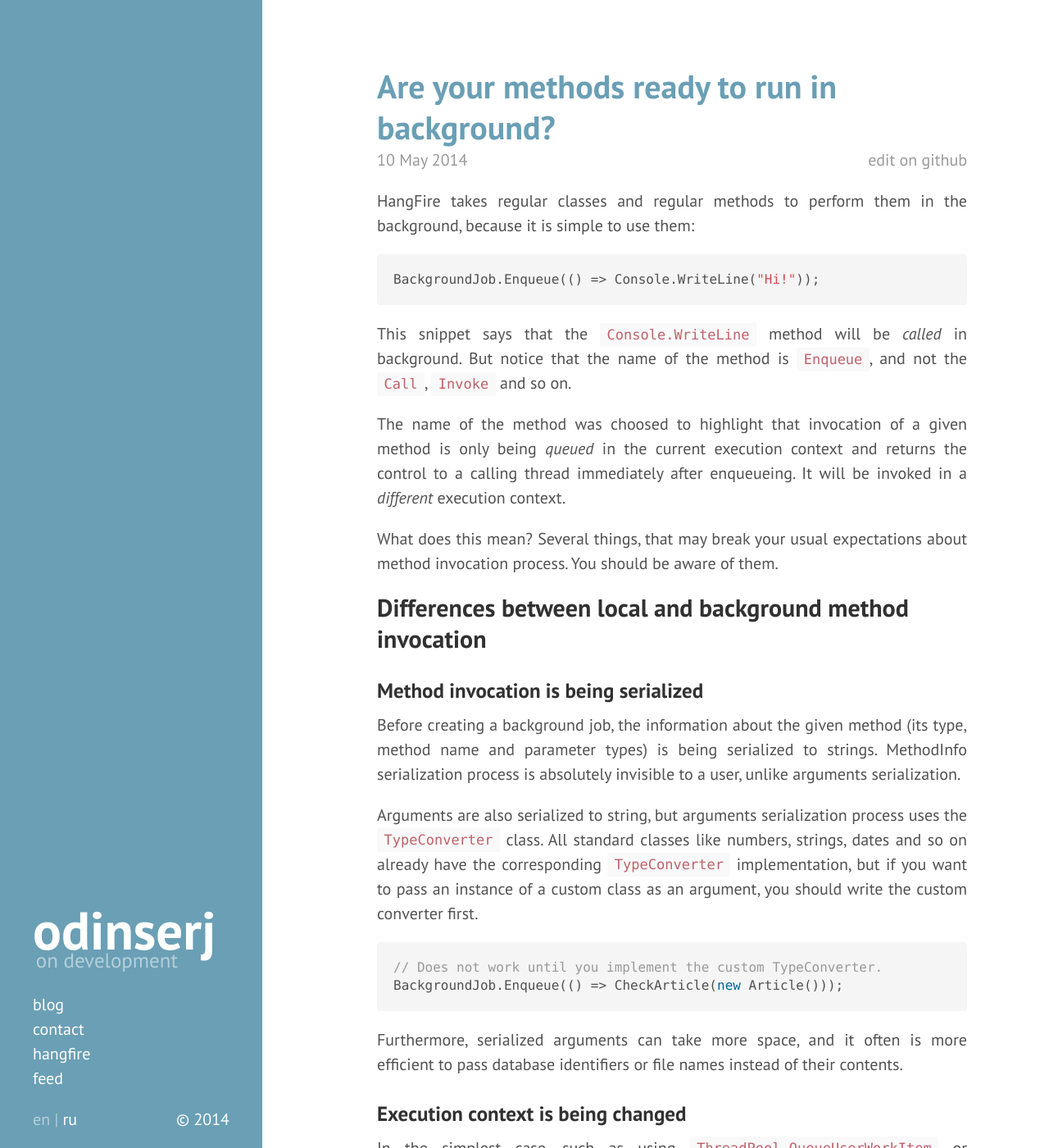
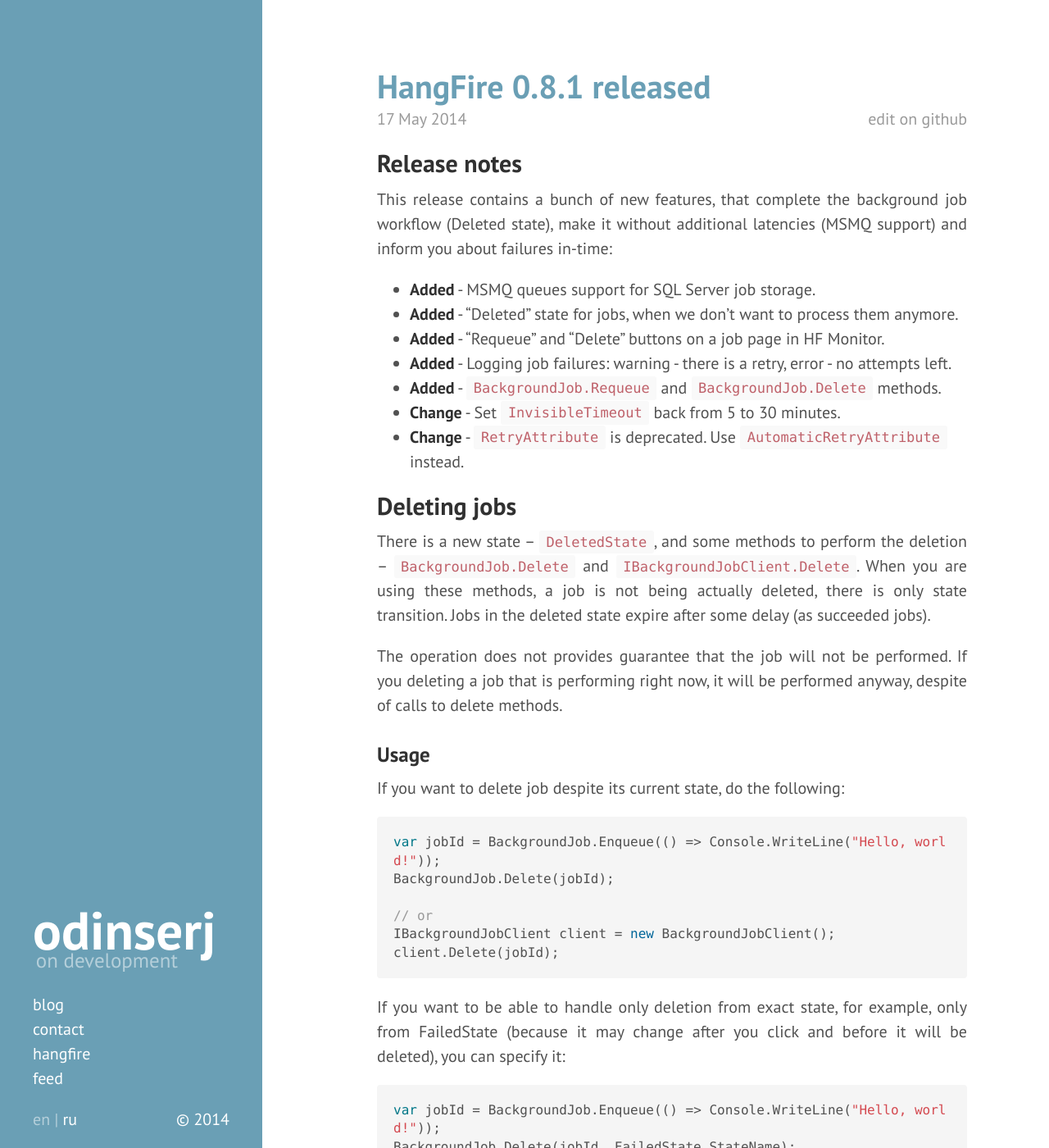
Before and after one commit to odinserj/odinserj.net, a Jekyll site: the page built from index.html, in a window 1280 px wide and 1400 px high. Shown: the whole window at 82% size. Built offline with Jekyll 4.4.1, drawn with Linux system fonts in a browser that asks for light colours; Markdown is read by kramdown in place of the engine named in the settings; the list of posts is cut into pages by our own code; some of the changed text lies outside the part shown.

Commit message:
Post about 0.8.1 release

````diff
--- /dev/null
+++ b/_posts/2014-05-17-hangfire-0.8.1-released.md
@@ -0,0 +1,168 @@
+---
+layout: post
+title: HangFire 0.8.1 released
+---
+
+## Release notes
+
+This release contains a bunch of new features, that complete the background job workflow (Deleted state), make it without additional latencies (MSMQ support) and inform you about failures in-time:
+
+* **Added** - MSMQ queues support for SQL Server job storage.
+* **Added** - "Deleted" state for jobs, when we don't want to process them anymore.
+* **Added** - "Requeue" and "Delete" buttons on a job page in HF Monitor.
+* **Added** - Logging job failures: warning - there is a retry, error - no attempts left.
+* **Added** - `BackgroundJob.Requeue` and `BackgroundJob.Delete` methods.
+* **Change** - Set `InvisibleTimeout` back from 5 to 30 minutes.
+* **Change** - `RetryAttribute` is deprecated. Use `AutomaticRetryAttribute` instead.
+
+## Deleting jobs
+
+There is a new state – `DeletedState`, and some methods to perform the deletion – `BackgroundJob.Delete` and `IBackgroundJobClient.Delete`. When you are using these methods, a job is not being actually deleted, there is only state transition. Jobs in the deleted state expire after some delay (as succeeded jobs).
+
+The operation does not provides guarantee that the job will not be performed. If you deleting a job that is performing right now, it will be performed anyway, despite of calls to delete methods.
+
+### Usage
+
+If you want to delete job despite its current state, do the following:
+
+```csharp
+var jobId = BackgroundJob.Enqueue(() => Console.WriteLine("Hello, world!"));
+BackgroundJob.Delete(jobId);
+
+// or
+IBackgroundJobClient client = new BackgroundJobClient();
+client.Delete(jobId);
+```
+
+If you want to be able to handle only deletion from exact state, for example, only from FailedState (because it may change after you click and before it will be deleted), you can specify it:
+
+```csharp
+var jobId = BackgroundJob.Enqueue(() => Console.WriteLine("Hello, world!"));
+BackgroundJob.Delete(jobId, FailedState.StateName);
+
+// or
+IBackgroundJobClient client = new BackgroundJobClient();
+client.Delete(jobId, ScheduledState.StateName);
+```
+
+### Manual deletion
+
+Job details page now contains *Requeue* and *Delete* buttons (other pages also have these buttons). So, you can requeue and delete your jobs at any time:
+
+![Job deletion](/img/job-deletion.png)
+
+## MSMQ support for SQL Server storage
+
+SQL Server job storage implementation does not require you to learn and install additional technologies, such as Redis, for projects to use HangFire. However, it uses polling to get new jobs that *increases latency* between the creation and invocation process (see also [this feature request](https://github.com/odinserj/HangFire/issues/52)).
+
+The MSMQ implementation, that was introduced in HangFire 0.8.1, replaces only the way HangFire enqueues and dequeues jobs. It uses transactional queues to delete jobs only upon successful completion, that allows to process jobs reliably inside ASP.NET applications. MSMQ queues contain **only job identifiers**, other information is still **persisted in the SQL Server database**.
+
+### Advantages of using MSMQ
+
+* **No additional latency**. It uses blocking calls to fetch jobs – they will be processed as soon as possible.
+* **Immediate re-queueing of terminated jobs**. If the processing was terminated in the middle, it will be started again immediately after application restart. SQL Server implementation uses InvisibleTimeout to distinguish between long-running and aborted jobs.
+
+### Installation
+
+MSMQ support for SQL Server job storage implementation, like other HangFire extensions, is a NuGet package. So, you can install it using NuGet Package Manager Console window:
+
+```
+PM> Install-Package HangFire.SqlServer.MSMQ
+```
+
+### Usage
+
+To use MSMQ queues, you should do the following steps:
+
+1. Create them manually on each host. Don't forget to grant appropriate permissions.
+2. Register all MSMQ queues in current `SqlServerStorage` instance.
+
+```csharp
+var storage = new SqlServerStorage("<connection string>");
+storage.UseMsmqQueues(@".\hangfire-{0}", "critical", "default");
+// or storage.UseMsmqQueues(@".\hangfire-{0}") if you are using only "default" queue.
+
+JobStorage.Current = storage;
+```
+
+To see the full list of supported paths and queues, check the [MSDN article](http://msdn.microsoft.com/en-us/library/e9d4k4ze.aspx).
+
+### Limitations
+
+* Only transactional MSMQ queues supported for reability reasons inside ASP.NET.
+* You can not use both SQL Server Job Queue and MSMQ Job Queue implementations in the same server (see below). This limitation relates to HangFire.Server only. You can still enqueue jobs to whatever queues and watch them both in HangFire.Monitor.
+
+The following case will **not work**: the `critical` queue uses MSMQ, and the `default` queue uses SQL Server to store job queue. In this case job fetcher can not make the right decision.
+
+```csharp
+var storage = new SqlServerStorage("<connection string>");
+storage.UseMsmqQueues(@".\hangfire-{0}", "critical");
+
+JobStorage.Current = storage;
+
+var options = new BackgroundJobServerOptions
+{
+    Queues = new [] { "critical", "default" }
+};
+
+var server = new AspNetBackgroundJobServer(options);
+server.Start();
+```
+
+### Transition to MSMQ queues
+
+If you have a fresh installation, just use the `UseMsmqQueues` method. Otherwise, your system may contain unprocessed jobs in SQL Server. Since one HangFire.Server instance can not process job from different queues, you should deploy two instances of HangFire.Server, one listens only MSMQ queues, another – only SQL Server queues. When the latter finish its work (you can see this from HangFire.Monitor – your SQL Server queues will be removed), you can remove it safely.
+
+If you are using default queue only, do this:
+
+```csharp
+/* This server will process only SQL Server table queues, i.e. old jobs */
+
+var oldStorage = new SqlServerStorage("<connection string>");
+var oldOptions = new BackgroundJobServerOptions
+{
+    ServerName = "OldQueueServer" // Pass this to differentiate this server from the next one
+};
+
+var oldQueueServer = new AspNetBackgroundJobServer(oldOptions, oldStorage);
+oldQueueServer.Start();
+
+/* This server will process only MSMQ queues, i.e. new jobs */
+
+// Assign the storage globally, for client, server and monitor.
+JobStorage.Current =
+    new SqlServerStorage("<connection string>").UseMsmqQueues(@".\hangfire-{0}");
+
+var server = new AspNetBackgroundJobServer();
+server.Start();
+```
+
+If you use multiple queues, do this:
+
+```csharp
+/* This server will process only SQL Server table queues, i.e. old jobs */
+
+var oldStorage = new SqlServerStorage("<connection string>");
+var oldOptions = new BackgroundJobServerOptions
+{
+    Queues = new [] { "critical", "default" }, // Include this line only if you have multiple queues
+    ServerName = "OldQueueServer" // Pass this to differentiate this server from the next one
+};
+
+var oldQueueServer = new AspNetBackgroundJobServer(oldOptions, oldStorage);
+oldQueueServer.Start();
+
+/* This server will process only MSMQ queues, i.e. new jobs */
+
+// Assign the storage globally, for client, server and monitor.
+JobStorage.Current =
+    new SqlServerStorage("<connection string>").UseMsmqQueues(@".\hangfire-{0}");
+
+var options = new BackgroundJobServerOptions
+{
+    Queues = new [] { "critical", "default" }
+};
+
+var server = new AspNetBackgroundJobServer(options);
+server.Start();
+```
--- a/public/css/poole.css
+++ b/public/css/poole.css
@@ -211,6 +211,7 @@ img {
   display: block;
   margin: 0 0 1rem;
   border-radius: 5px;
+  width: 100%;
 }
 
 /* Tables */
````
Also changed, not shown: _drafts/msmq-support.md (deleted, +0 -51 lines), img/job-deletion.png (added).
